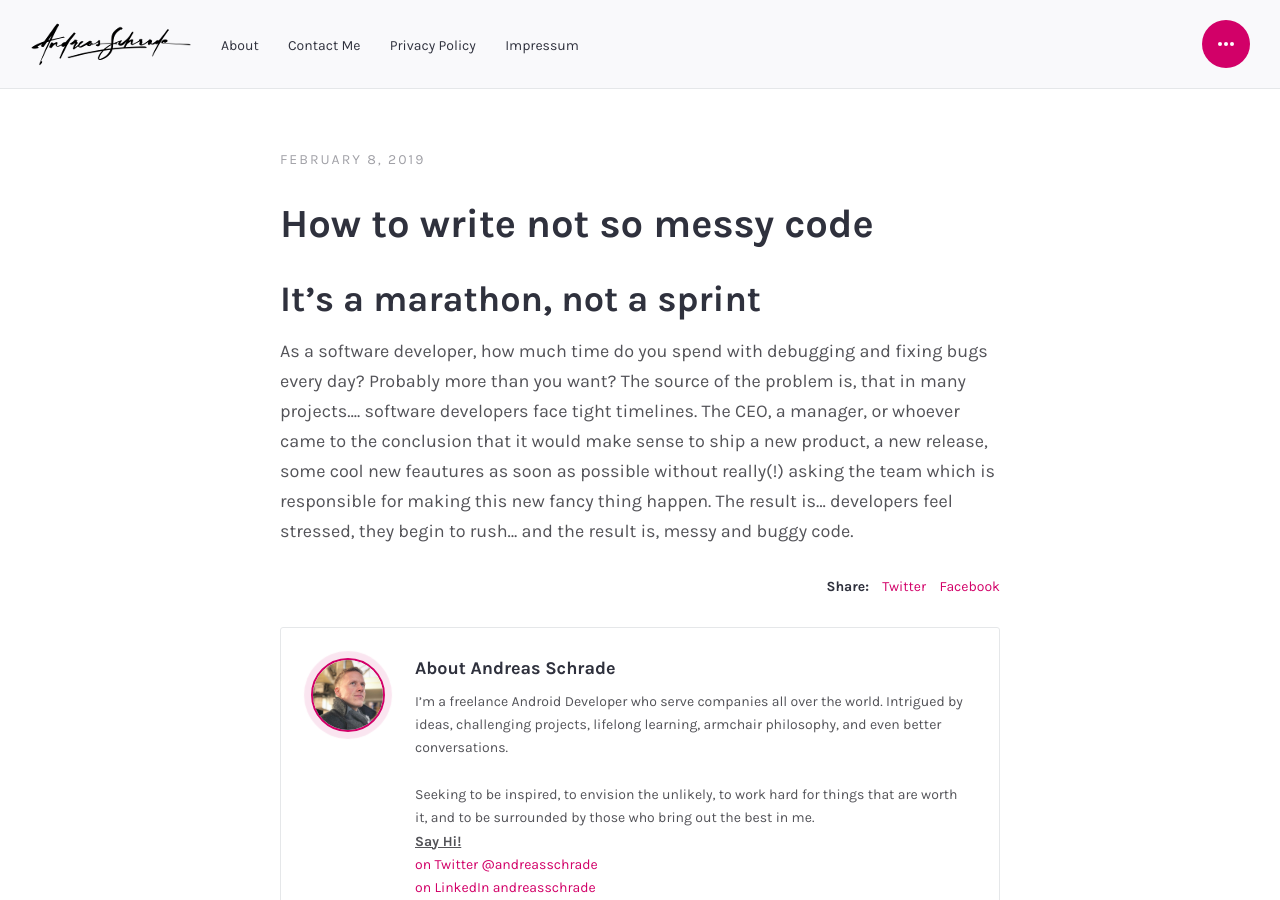
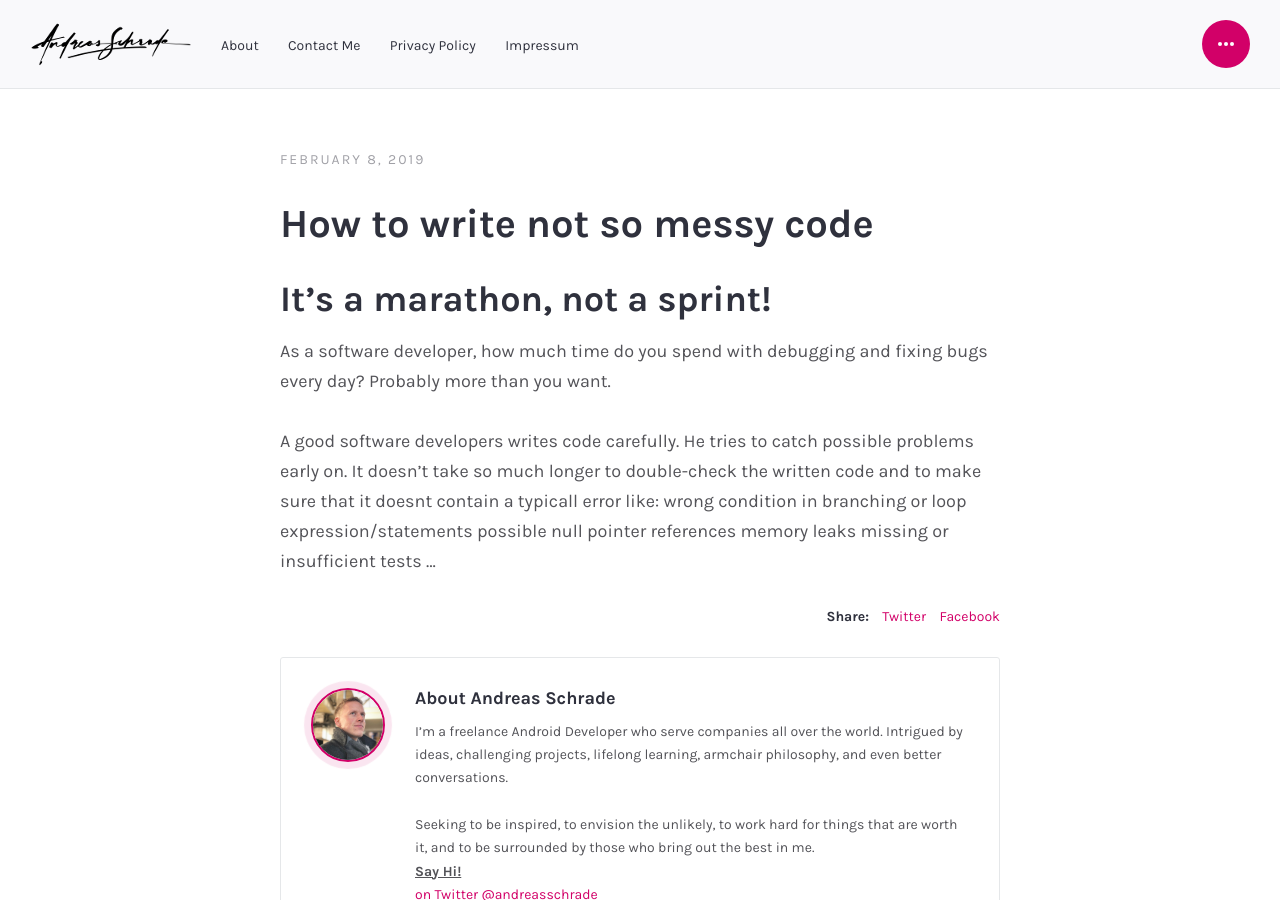
Before and after one commit to andreasschrade/andreasschrade.github.com, a Jekyll site: the page built from _posts/2019-02-08-how-to-write-not-so-messy-code.md, in a window 1280 px wide and 900 px high. Built offline with Jekyll 4.4.1, drawn with Linux system fonts in a browser that asks for light colours; some web fonts are replaced; comment, search, counter and statistics services are not loaded.

Commit message:
rewrote first paragraph

```diff
--- a/_posts/2019-02-08-how-to-write-not-so-messy-code.md
+++ b/_posts/2019-02-08-how-to-write-not-so-messy-code.md
@@ -5,6 +5,14 @@
 
 ---
 
-## It's a marathon, not a sprint
+## It's a marathon, not a sprint!
 
-As a software developer, how much time do you spend with debugging and fixing bugs every day? Probably more than you want? The source of the problem is, that in many projects.... software developers face tight timelines. The CEO, a manager, or whoever came to the conclusion that it would make sense to ship a new product, a new release, some cool new feautures as soon as possible without really(!) asking the team which is responsible for making this new fancy thing happen. The result is... developers feel stressed, they begin to rush... and the result is, messy and buggy code.
+As a software developer, how much time do you spend with debugging and fixing bugs every day? Probably more than you want.
+
+A good software developers writes code carefully. He tries to catch possible problems early on.
+It doesn't take so much longer to double-check the written code and to make sure that it doesnt contain a typicall error like:
+wrong condition in branching or loop expression/statements
+possible null pointer references
+memory leaks
+missing or insufficient tests
+...
```
